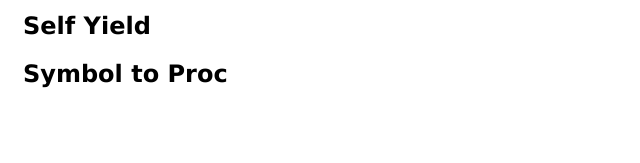
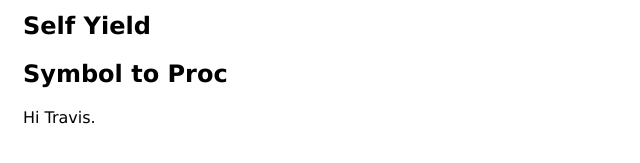
Before and after one commit to hopsoft/hopsoft.github.io, a Jekyll site: the page built from _posts/2011-01-11-ruby-metaprogramming-idioms.markdown, in a window 1280 px wide and 900 px high, scrolled down 2875 px. Shown: the part 734-897 px from the top of the window, without its empty margins (0-640 px from the left). Built offline with Jekyll 4.4.1, drawn with Linux system fonts in a browser that asks for light colours; before the commit the page ends 3740 px from its top, so only the background shows below that.

Commit message:
Test for Travis.

```diff
--- a/_posts/2011-01-11-ruby-metaprogramming-idioms.markdown
+++ b/_posts/2011-01-11-ruby-metaprogramming-idioms.markdown
@@ -246,3 +247,5 @@ invoke_with_args("remove all letter e's", :delete, "e") # => rmov all lttr 's
 ## Symbol to Proc
 {% highlight ruby linenos %}
 {% endhighlight %}
+
+Hi Travis.
```
Also changed, not shown: other parts of _posts/2011-01-11-ruby-metaprogramming-idioms.markdown (+1 -0 lines).
